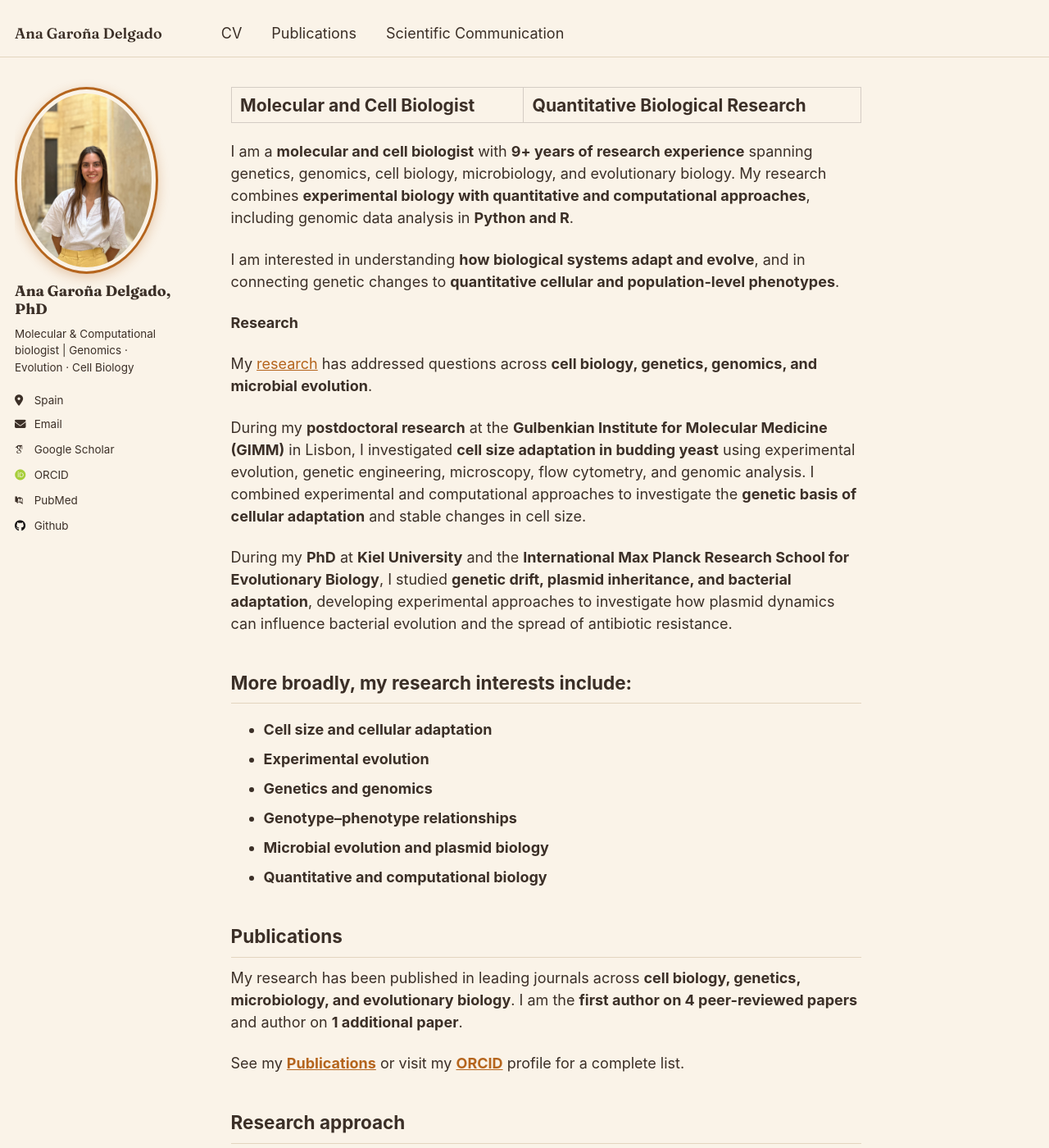
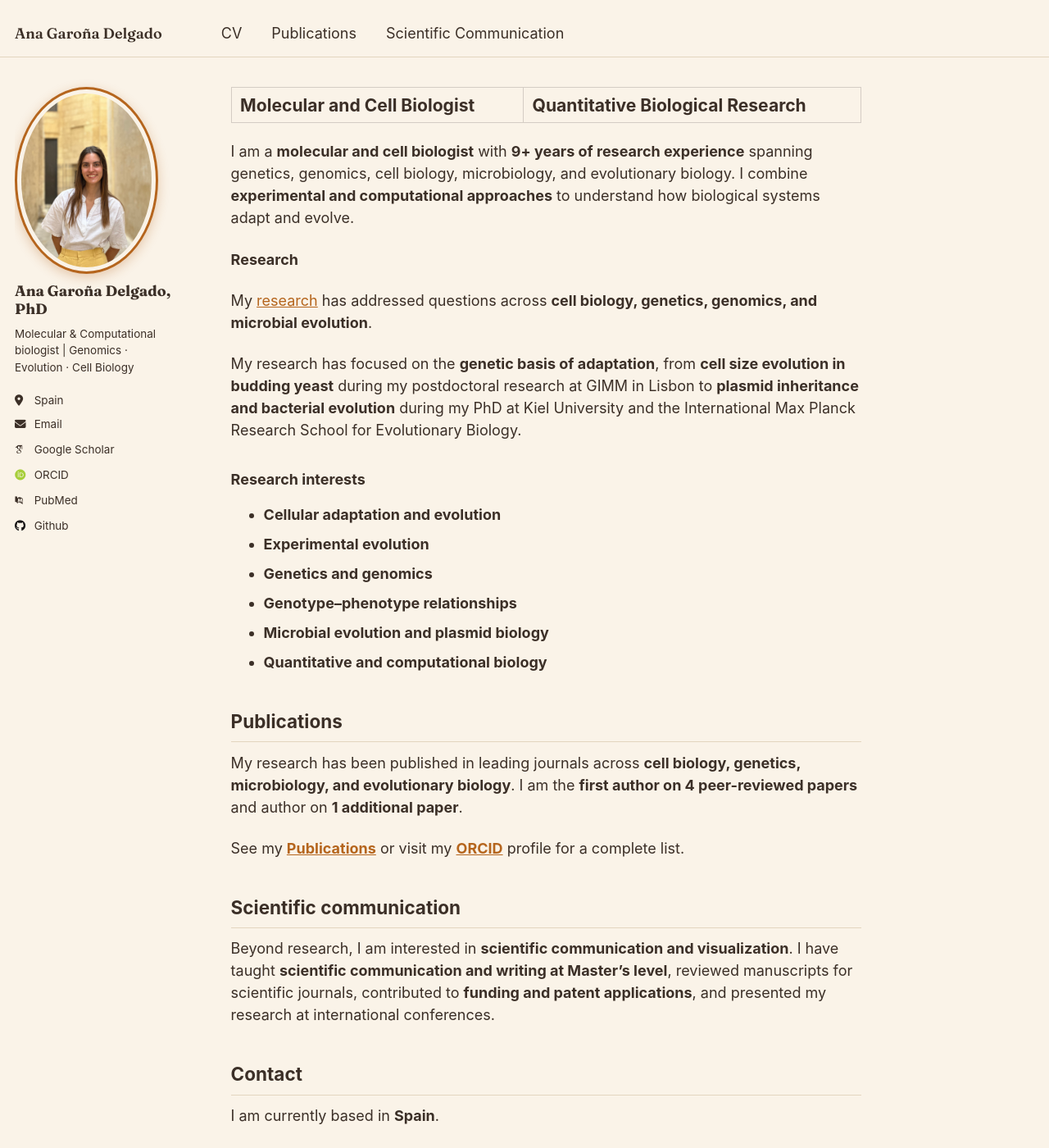
Before and after one commit to anagarona/anagarona.github.io, a Jekyll site: the page built from _pages/about.md, in a window 1280 px wide and 1400 px high. Shown: the whole window at 82% size. Built offline with Jekyll 4.4.1, drawn with Linux system fonts in a browser that asks for light colours; some web fonts are replaced; some of the changed text lies outside the part shown.

Commit message:
Update about.md

```diff
--- a/_pages/about.md
+++ b/_pages/about.md
@@ -7,21 +7,18 @@ redirect_from:
   - /about.html
 ---
 
-I am a **molecular and cell biologist** with **9+ years of research experience** spanning genetics, genomics, cell biology, microbiology, and evolutionary biology. My research combines **experimental biology with quantitative and computational approaches**, including genomic data analysis in **Python and R**.
+I am a **molecular and cell biologist** with **9+ years of research experience** spanning genetics, genomics, cell biology, microbiology, and evolutionary biology. I combine **experimental and computational approaches** to understand how biological systems adapt and evolve.
 
-I am interested in understanding **how biological systems adapt and evolve**, and in connecting genetic changes to **quantitative cellular and population-level phenotypes**.
 
 **Research**
 
 My [research](/cv/) has addressed questions across **cell biology, genetics, genomics, and microbial evolution**.
 
-During my **postdoctoral research** at the **Gulbenkian Institute for Molecular Medicine (GIMM)** in Lisbon, I investigated **cell size adaptation in budding yeast** using experimental evolution, genetic engineering, microscopy, flow cytometry, and genomic analysis. I combined experimental and computational approaches to investigate the **genetic basis of cellular adaptation** and stable changes in cell size.
+My research has focused on the **genetic basis of adaptation**, from **cell size evolution in budding yeast** during my postdoctoral research at GIMM in Lisbon to **plasmid inheritance and bacterial evolution** during my PhD at Kiel University and the International Max Planck Research School for Evolutionary Biology.
 
-During my **PhD** at **Kiel University** and the **International Max Planck Research School for Evolutionary Biology**, I studied **genetic drift, plasmid inheritance, and bacterial adaptation**, developing experimental approaches to investigate how plasmid dynamics can influence bacterial evolution and the spread of antibiotic resistance.
+### Research interests
 
-## More broadly, my research interests include:
-
-- **Cell size and cellular adaptation**
+- **Cellular adaptation and evolution**
 - **Experimental evolution**
 - **Genetics and genomics**
 - **Genotype–phenotype relationships**
@@ -34,12 +31,6 @@ My research has been published in leading journals across **cell biology, geneti
 
 See my [**Publications**](/publications/) or visit my [**ORCID**](https://orcid.org/0000-0002-7300-5836) profile for a complete list.
 
-## Research approach
-
-I enjoy working at the interface between **experimental and computational biology**. My experience includes **genetic engineering and CRISPR, microscopy, flow cytometry, experimental evolution, genomic and NGS data analysis, and quantitative analysis using Python and R**.
-
-I have also collaborated with **mathematicians and physicists** on quantitative modelling and interdisciplinary research projects.
-
 ## Scientific communication
 
 Beyond research, I am interested in **scientific communication and visualization**. I have taught **scientific communication and writing at Master's level**, reviewed manuscripts for scientific journals, contributed to **funding and patent applications**, and presented my research at international conferences.
```
